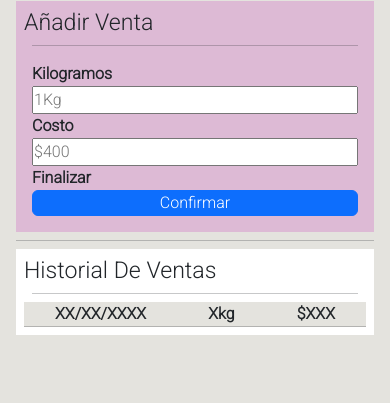
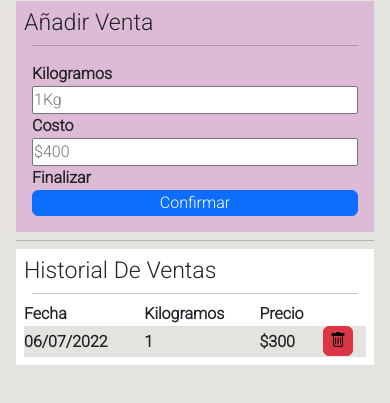
Before and after one commit to pointH3/dulces-mana, a website: page public/index.html in a window 390 px wide. Shown: the part 55-458 px from the top of the page. Drawn offline with nearby package versions, Linux system fonts and the light colour scheme.

Commit message:
06/07/22

```diff
--- a/public/index.html
+++ b/public/index.html
@@ -70,40 +70,42 @@
 
             <hr class="m-2 d-md-none">
 
-            <div id="productList" class="col-sm-12 col-md-5 p-2">
+            <div id="panelProductList" class="col-sm-12 col-md-5 p-2">
                 <h3>Historial De Ventas</h3>
                 <hr class="m-2">
-                <div class="productItem">
-                    <ul>
-                        <li>XX/XX/XXXX</li>
-                        <li>Xkg</li>
-                        <li>$XXX</li>
-                        <!-- <li><button></button></li> -->
-                    </ul>
-                    <hr>
-                </div>
+                <table class="table">
+                    <thead>
+                      <tr>
+                        <th scope="col">Fecha</th>
+                        <th scope="col">Kilogramos</th>
+                        <th scope="col">Precio</th>
+                        <!-- <th scope="col">Borrar</th> -->
+                      </tr>
+                    </thead>
+                    <tbody id="productList">
+                      <tr>
+                        <td>06/07/2022</td>
+                        <td>1</td>
+                        <td>$300</td>
+                        <td><button class="btn btn-danger"><i class="bi bi-trash"></i></button></td>
+                      </tr>
+                    </tbody>
+                </table>
+
+
+                <!-- <div id="productList"></div> -->
+
             </div>
 
         </div>
     </div>
 
-    <!-- <div>
-        <table>
-            <tr>
-              <th>First name</th>
-              <th>Last name</th>
-            </tr>
-            <tr>
-              <td>John</td>
-              <td>Doe</td>
-            </tr>
-            <tr>
-              <td>Jane</td>
-              <td>Doe</td>
-            </tr>
-          </table>
-    </div> -->
+    <div>
+
+    </div>
 
     <script src="./src/js/script.js"></script>
+    <!-- JavaScript Bundle with Popper -->
+    <script src="https://cdn.jsdelivr.net/npm/bootstrap@5.2.0-beta1/dist/js/bootstrap.bundle.min.js" integrity="sha384-pprn3073KE6tl6bjs2QrFaJGz5/SUsLqktiwsUTF55Jfv3qYSDhgCecCxMW52nD2" crossorigin="anonymous"></script>
 </body>
 </html>
--- a/public/src/css/style.scss
+++ b/public/src/css/style.scss
@@ -40,18 +40,21 @@ nav{
     font-weight: bolder;
 }
 
-#productList{
+#panelProductList{
     background-color: white;
     font-family: 'Roboto', sans-serif;
     font-weight: bolder;
 
-    .productItem{
-        background-color: $terciary;
-        &>ul{
-            display: flex;
-            list-style: none;
-            justify-content: space-around;
-            align-items: center;
+    #productList{
+        tr{
+            // padding: 100%;
+            background-color: $terciary;
+            vertical-align: middle;
+        }
+        button{
+            height: 30px ;
+            width: 30px ;
+            color: black;
         }
     }
 
--- a/public/src/js/script.js
+++ b/public/src/js/script.js
@@ -2,19 +2,18 @@ const url = "http://localhost:3000/";
 
 const reload = async()=>{
     const list = document.getElementById('productList');
+    list.innerHTML='';
 
     const fetchList = await fetch(url+'api/cakes').then(el=>el.json());
     Array(fetchList);
     fetchList.cakes.forEach(el => {
-        const item = document.createElement('div');
+        const item = document.createElement('tr');
         item.classList.add('productItem');
         item.innerHTML = `
-            <ul>
-                <li>${el.date.completeDate}</li>
-                <li>${el.kg}kg</li>
-                <li>$${el.price}</li>
-            </ul>
-            <hr>
+            <td>${el.date.completeDate}</td>
+            <td>${el.kg}kg</td>
+            <td>$${el.price}</td>
+            <td></td>
         `;
         list.appendChild(item);
         // console.log(el.kg)
--- a/routes/cakes.js
+++ b/routes/cakes.js
@@ -9,11 +9,11 @@ const isAdmin = require('../middlewares/validarAdmin');
 const router = Router();
 
 router.get('/',[
-    // validarJwt,
-    // validarCampos
+    validarJwt,
+    validarCampos
 ],cakesGet);
 router.post('/',[
-    // validarJwt,
+    validarJwt,
     check('kg','El KG no es numerico').isNumeric(),
     check('price','El PRECIO no es numerico').isNumeric(),
     validarCampos
```
Also changed, not shown: public/src/css/style.css, 1 other file.
